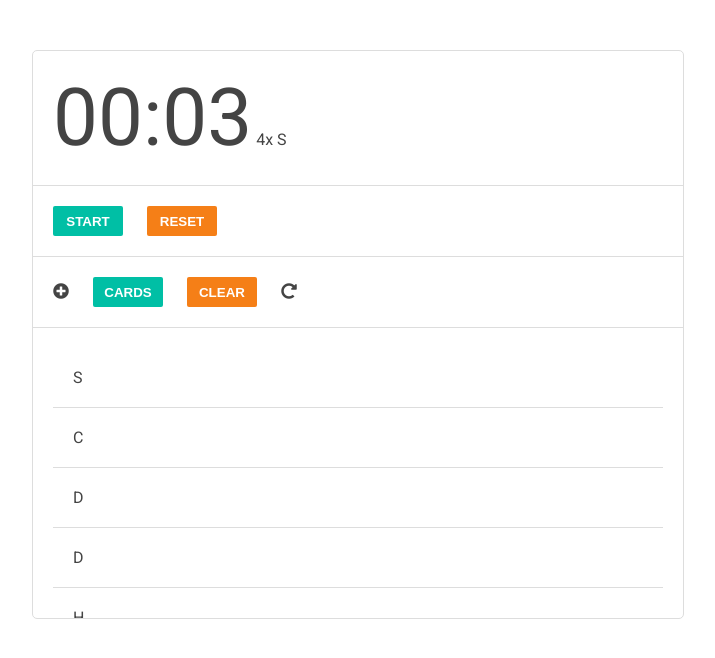
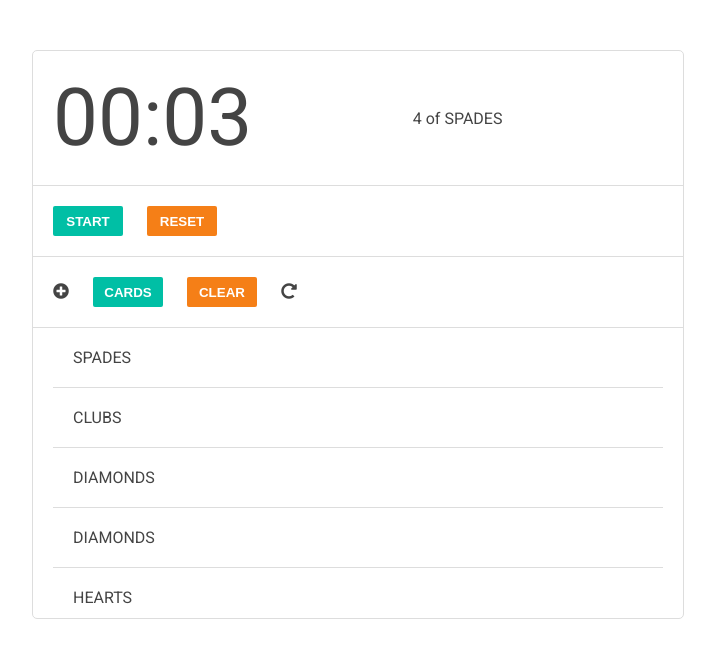
Before and after one commit to twhitsn/interval-timer, a plain HTML site: page index.html in a window 1280 px wide. Both pictures are taken after a click on the button "CARDS". Shown: the whole page, without its empty margins (282-997 px from the left). Drawn offline with Linux system fonts and the light colour scheme.

Commit message:
fix alignment issues

```diff
--- a/cards.js
+++ b/cards.js
@@ -3,7 +3,7 @@
 class Deck {
     constructor(){
         this.ranks = ['A', '2', '3', '4', '5', '6', '7', '8', '9', '10', 'J', 'Q', 'K'];
-        this.suits = ['S', 'C', 'H', 'D'];
+        this.suits = ['SPADES', 'CLUBS', 'HEARTS', 'DIAMONDS'];
 
         this.cards = this.combine();
         this.shuffle(this.cards);
--- a/controller.js
+++ b/controller.js
@@ -125,7 +125,7 @@ class Controller {
 
     displayInfo(){
         if(this.currentInterval !== null){
-            let msg = `${this.currentInterval['reps']}x ${this.currentInterval['exercise']}`;
+            let msg = `${this.currentInterval['reps']} ${this.currentInterval['exercise']}`;
             this.infoElement.innerHTML = msg;
         }
     }
@@ -162,7 +162,7 @@ class Controller {
     cards(){
         let deck = new Deck();
         for(let card of deck.drawAll()){
-            this.addInterval({'secs': 3, 'mins': 0, 'reps': card[0], 'exercise': card[1]});
+            this.addInterval({'secs': 3, 'mins': 0, 'reps': `${card[0]} of`, 'exercise': card[1]});
         }
     }
 }
--- a/index.css
+++ b/index.css
@@ -15,7 +15,22 @@ body {
     border-radius: 5px;
 }
 
-div {
+#display {
+    display: flex;
+    flex-direction: row;
+    align-items: center;
+}
+
+#timeDisplay {
+    font-size: 5em;
+}
+
+#info {
+    text-align: center;
+    flex: 2;
+}
+
+body > div {
     padding: 20px;
     border-bottom: 1px solid var(--border);
 }
@@ -24,11 +39,7 @@ body > div:last-child {
     border-bottom: none;
 }
 
-#timeDisplay {
-    font-size: 5em;
-}
-
-button{
+button {
     background-color: var(--pcolor);
     border: none;
     border-radius: 2px;
@@ -53,6 +64,20 @@ button.secondary{
     overflow: auto;
 }
 
+#intervalContainer > div {
+    padding: 20px;
+    border-bottom: 1px solid var(--border);
+}
+
+#intervalContainer > div:first-child {
+    padding-top: 0;
+}
+
+#intervalContainer > div:last-child {
+    padding: 20px 20px 0 20px;
+    border-bottom: none;
+}
+
 .hide {
     display: none;
 }
```
Also changed, not shown: index.html (+3 -0 lines).
